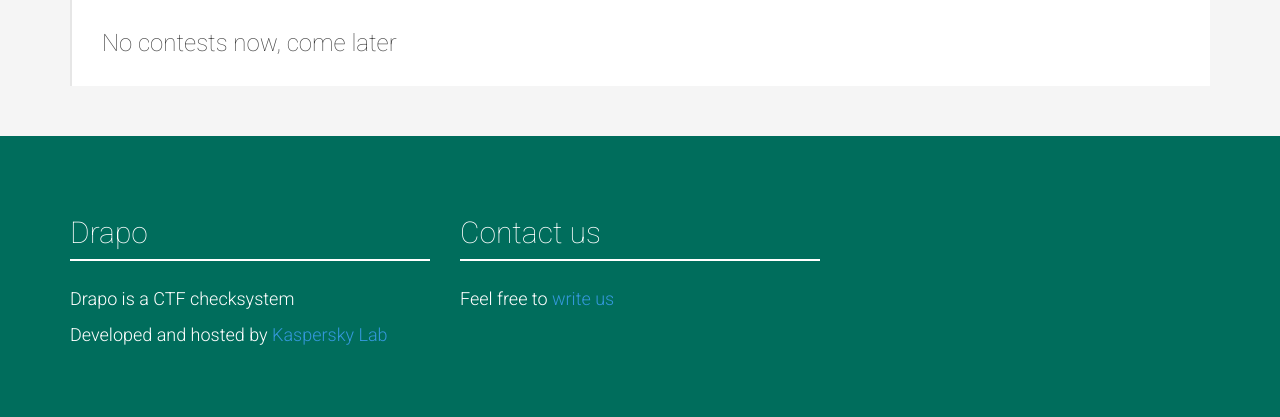
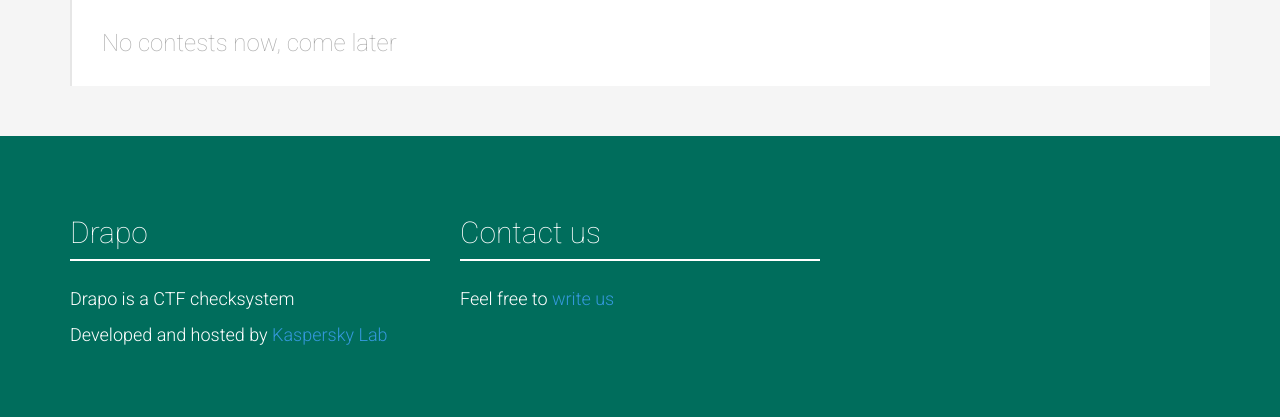
Before and after one commit to andgein/drapo, a Django app: page / in a window 1280 px wide. Shown: the part 112-529 px from the top of the page. Run offline with Django 3.2, Linux system fonts and the light colour scheme; data that the repository does not hold is empty; parts of the project's set-up code (start-up, migrations or seed data) failed here and were passed over; some libraries are stand-ins or nearby versions.

Commit message:
Some small changes: .text-muted and login&registration links

```diff
--- a/src/web/contests/templates/contests/list.html
+++ b/src/web/contests/templates/contests/list.html
@@ -39,7 +39,7 @@
             {% empty %}
                 <div class="col-xs-12">
                     <div class="page">
-                        <h3 class="mt0 mb0">No contests now, come later</h3>
+                        <h3 class="mt0 mb0 text-muted">No contests now, come later</h3>
                     </div>
                 </div>
             {% endfor %}
--- a/src/web/contests/templates/contests/tasks_by_categories.html
+++ b/src/web/contests/templates/contests/tasks_by_categories.html
@@ -54,6 +54,12 @@
                                     {% endif %}
                                 </div>
                             </div>
+                        {% empty %}
+                            {% if not user.is_staff %}
+                                <div class="text-muted">
+                                    No tasks in this category
+                                </div>
+                            {% endif %}
                         {% endfor %}
 
                         {% if user.is_staff %}
--- a/src/web/static/css/common.css
+++ b/src/web/static/css/common.css
@@ -154,6 +154,11 @@ table thead th {
 
 .btn-inline {
     border-radius: 4px;
+}
+
+.text-muted {
+    color: #aaa;
+    font-weight: 200;
 }
 
 .form-control-small {
--- a/src/web/users/templates/users/login.html
+++ b/src/web/users/templates/users/login.html
@@ -4,11 +4,15 @@
 
 {% block content %}
     <div class="page">
-        <h1 class="page__header">Login</h1>
+        <h1 class="page__header">
+            Login
+
+        </h1>
         <form action="" method="POST" class="form form-horizontal">
             {% csrf_token %}
             {{ form|bootstrap_horizontal }}
             <button class="btn btn-success btn-lg  col-sm-offset-2">Login</button>
+            <a href="{% url 'users:register' %}" class="btn btn-link">Registration &rarr;</a>
         </form>
     </div>
 {% endblock %}
--- a/src/web/users/templates/users/register.html
+++ b/src/web/users/templates/users/register.html
@@ -9,6 +9,7 @@
             {% csrf_token %}
             {{ form|bootstrap_horizontal }}
             <button class="btn btn-success btn-lg  col-sm-offset-2">Join</button>
+            <a href="{% url 'users:login' %}" class="btn btn-link">Login &rarr;</a>
         </form>
     </div>
 {% endblock %}
```
Also changed, not shown: src/web/contests/templates/contests/contest.html (+6 -2 lines).
